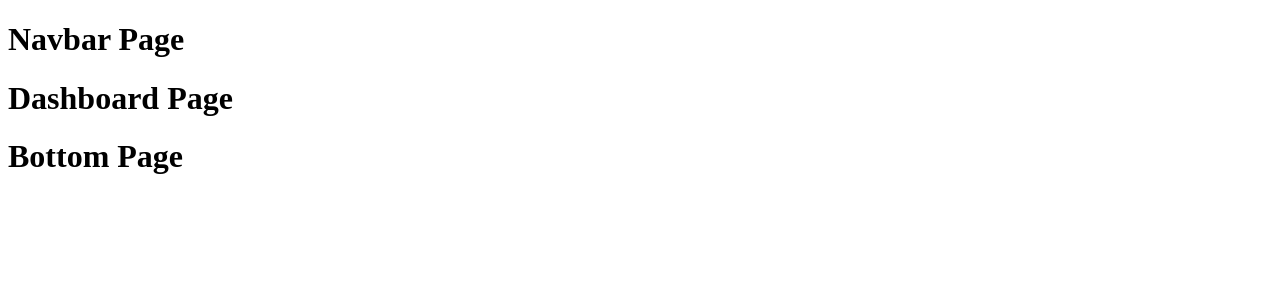
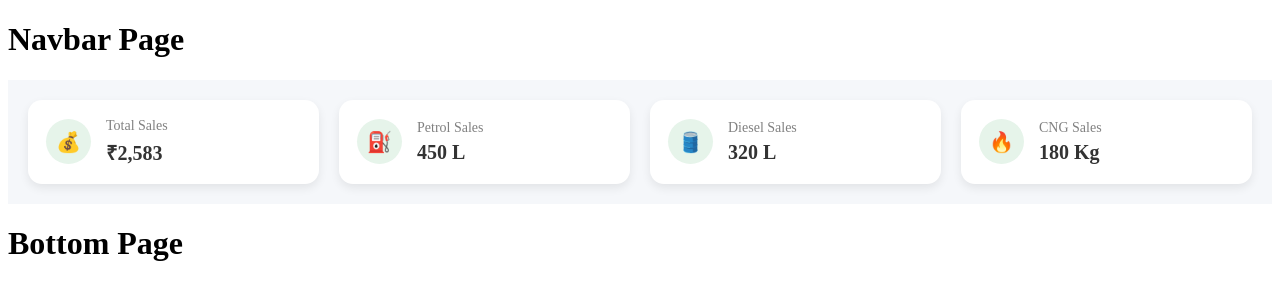
Before and after one commit to DnyaneshwarArgade/Petrol-Pump-Project, a React (Vite) app: page /dashboard in a window 1280 px wide. Shown: the top 300 px of the page. Built offline with nearby package versions, Linux system fonts and the light colour scheme.

Commit message:
Dashboard Designing done

```diff
--- a/src/Pages/Dashboard.jsx
+++ b/src/Pages/Dashboard.jsx
@@ -1,12 +1,94 @@
-import React from 'react';
-import '../Pages/pages.css';
+import React from "react";
 
-function Dashboard()
-{
-    return(
-        <div>
-            <h1>Dashboard Page</h1>
+function Dashboard() {
+  const cards = [
+    { title: "Total Sales", value: "₹2,583", icon: "💰" },
+    { title: "Petrol Sales", value: "450 L", icon: "⛽" },
+    { title: "Diesel Sales", value: "320 L", icon: "🛢️" },
+    { title: "CNG Sales", value: "180 Kg", icon: "🔥" },
+  ];
+
+  return (
+    <>
+      <div className="dashboard">
+        <div className="sales-cards">
+          {cards.map((card, index) => (
+            <div className="sales-card" key={index}>
+              <div className="card-icon">{card.icon}</div>
+              <div>
+                <p className="card-title">{card.title}</p>
+                <h3 className="card-value">{card.value}</h3>
+              </div>
+            </div>
+          ))}
         </div>
-    )
+      </div>
+
+      <style>{`
+        .dashboard {
+          padding: 20px;
+          background-color: #f5f7fa;
+        }
+
+        .sales-cards {
+          display: grid;
+          grid-template-columns: repeat(4, 1fr);
+          gap: 20px;
+        }
+
+        .sales-card {
+          background: white;
+          padding: 18px;
+          border-radius: 14px;
+          display: flex;
+          align-items: center;
+          gap: 15px;
+          box-shadow: 0 4px 10px rgba(0, 0, 0, 0.08);
+        }
+
+        .card-icon {
+          width: 45px;
+          height: 45px;
+          border-radius: 50%;
+          background-color: #e6f4ea;
+          display: flex;
+          align-items: center;
+          justify-content: center;
+          font-size: 20px;
+        }
+
+        .card-title {
+          font-size: 14px;
+          color: gray;
+          margin: 0;
+        }
+
+        .card-value {
+          margin: 5px 0 0;
+          font-size: 20px;
+          color: #333;
+        }
+
+        /* Tablet */
+        @media (max-width: 1024px) {
+          .sales-cards {
+            grid-template-columns: repeat(2, 1fr);
+          }
+        }
+
+        /* Mobile */
+        @media (max-width: 600px) {
+          .sales-cards {
+            grid-template-columns: 1fr;
+          }
+
+          .sales-card {
+            padding: 15px;
+          }
+        }
+      `}</style>
+    </>
+  );
 }
+
 export default Dashboard;
```
